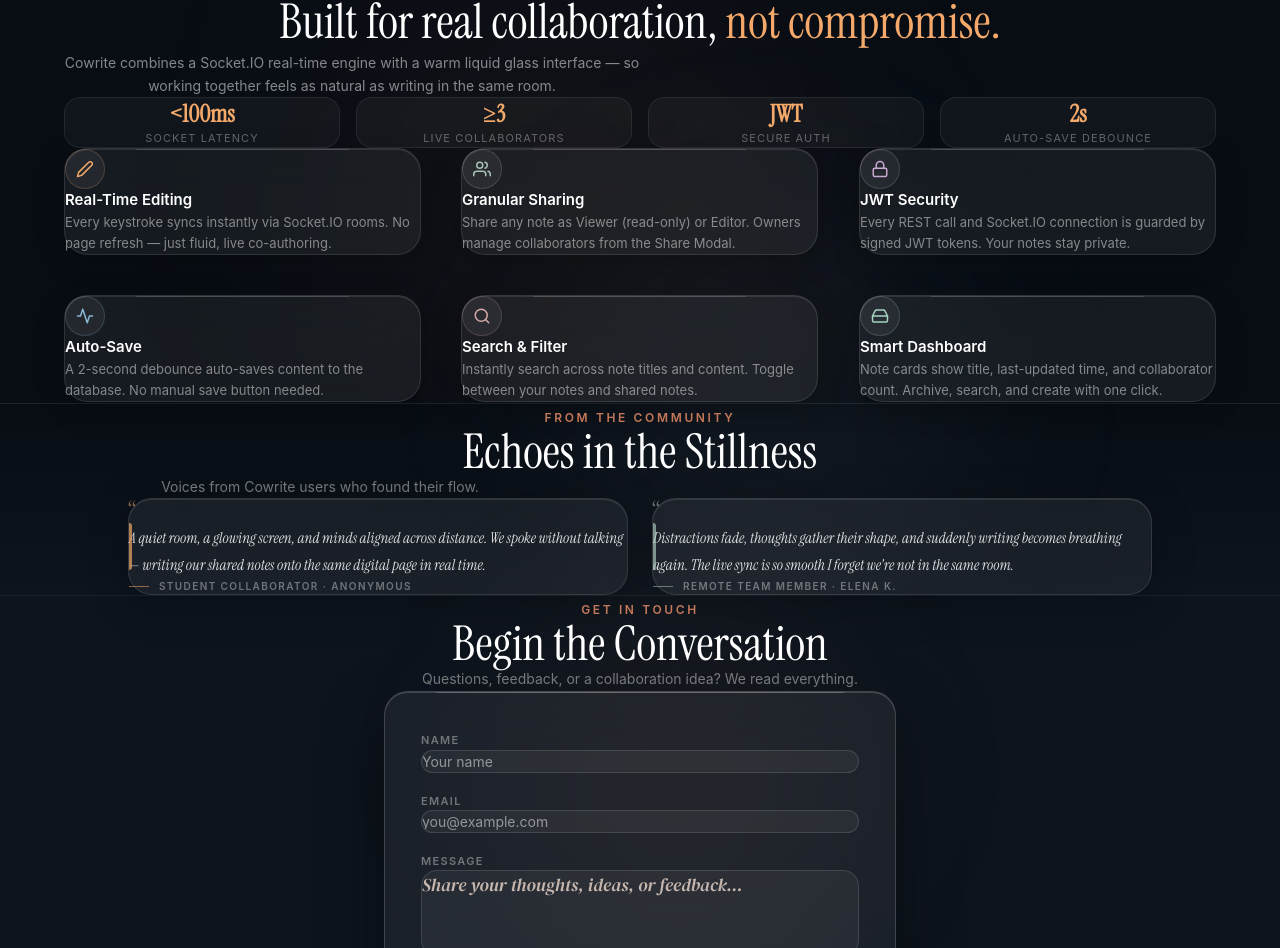
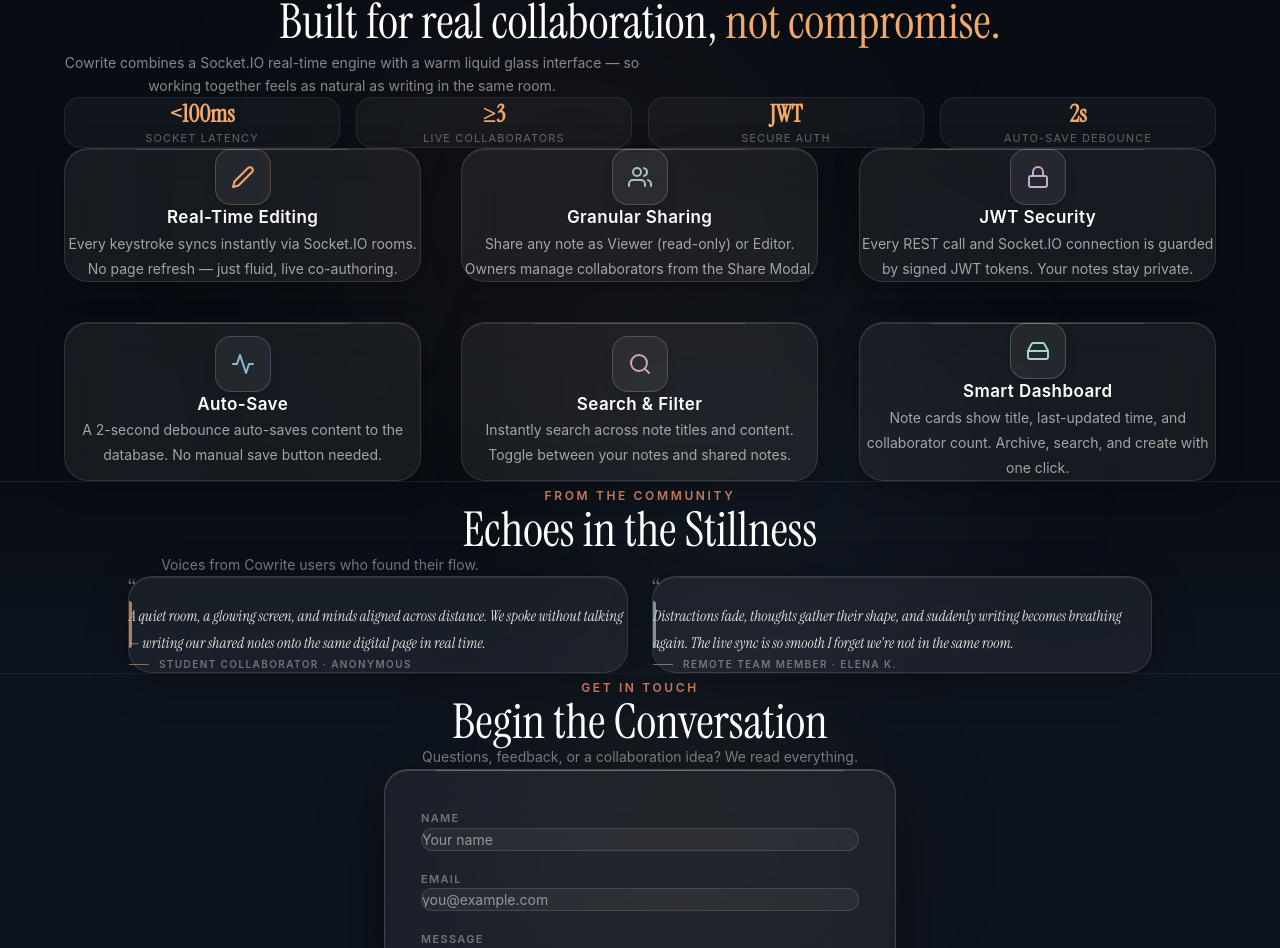
Before and after one commit to Saumok/Cowrite, a Next.js app in the folder frontend/: page / in a window 1280 px wide. Shown: the part 1117-2065 px from the top of the page. Built offline with nearby package versions, Linux system fonts and the light colour scheme; a web font is replaced by a local one.

Commit message:
style(landing): perfectly center feature card content and increase internal padding for wider free borders

```diff
--- a/frontend/app/page.tsx
+++ b/frontend/app/page.tsx
@@ -394,7 +394,7 @@
             ].map((card, i) => (
               <TiltCard
                 key={i}
-                className="relative p-8 md:p-10 rounded-3xl cursor-default flex flex-col h-full"
+                className="relative p-10 md:p-12 rounded-3xl cursor-default flex flex-col items-center text-center h-full justify-center"
                 style={{
                   background: 'rgba(255,255,255,0.06)',
                   backdropFilter: 'blur(20px)',
@@ -417,16 +417,16 @@
                 {/* Shimmer top */}
                 <div style={{ position: 'absolute', top: 0, left: '20%', right: '20%', height: '1px', background: 'rgba(255,255,255,0.13)', borderRadius: '999px' }} />
 
-                <div className="mb-4 w-10 h-10 rounded-xl flex items-center justify-center" style={{ background: 'rgba(255,255,255,0.06)', border: `1px solid ${card.stroke}33` }}>
-                  <svg width="18" height="18" viewBox="0 0 24 24" fill="none" stroke={card.stroke} strokeWidth="2" strokeLinecap="round" strokeLinejoin="round">
+                <div className="mb-6 w-14 h-14 rounded-2xl flex items-center justify-center shadow-lg" style={{ background: 'rgba(255,255,255,0.06)', border: `1px solid ${card.stroke}44` }}>
+                  <svg width="24" height="24" viewBox="0 0 24 24" fill="none" stroke={card.stroke} strokeWidth="2" strokeLinecap="round" strokeLinejoin="round">
                     {card.icon}
                   </svg>
                 </div>
 
-                <h4 className="text-[15px] font-semibold mb-2 select-none" style={{ color: '#ffffff', fontFamily: "'Inter', sans-serif" }}>
+                <h4 className="text-[17px] font-semibold mb-3 select-none tracking-wide" style={{ color: '#ffffff', fontFamily: "'Inter', sans-serif" }}>
                   {card.label}
                 </h4>
-                <p className="text-[13px] leading-[1.65] select-none" style={{ color: 'rgba(255,255,255,0.48)' }}>
+                <p className="text-[14px] leading-[1.8] select-none" style={{ color: 'rgba(255,255,255,0.60)' }}>
                   {card.body}
                 </p>
               </TiltCard>
```
